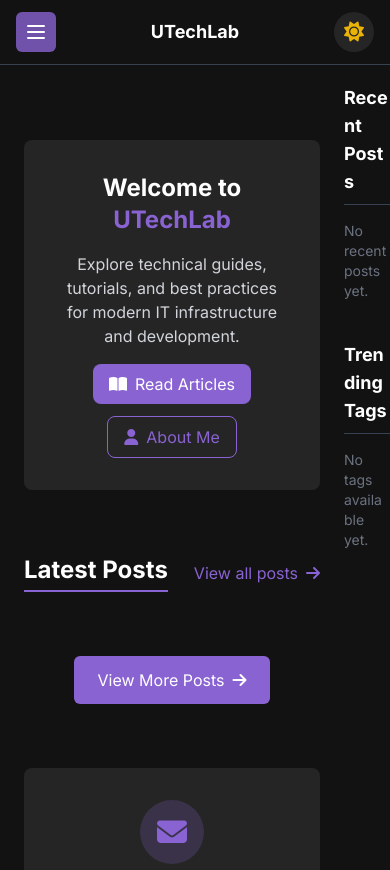
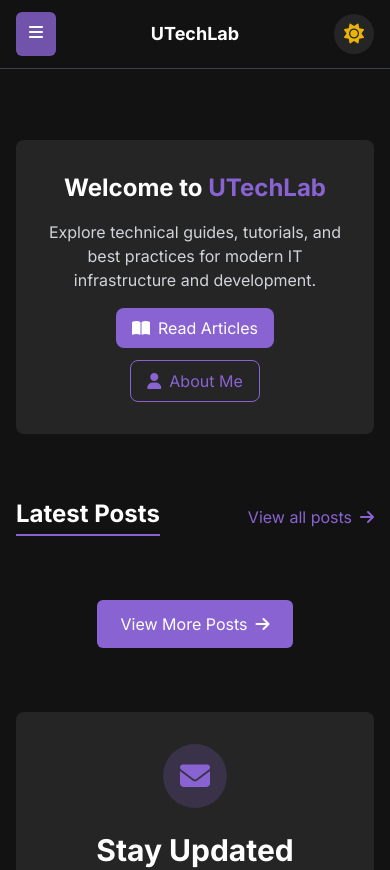
Before and after one commit to utechjapan/MainPortFolioSiteJP, a Next.js app: page / in a window 390 px wide. Shown: the top 870 px of the page. Built offline with nearby package versions, Linux system fonts and the light colour scheme.

Commit message:
Initial commit

```diff
--- a/components/layout/Layout.tsx
+++ b/components/layout/Layout.tsx
@@ -1,5 +1,6 @@
 // components/layout/Layout.tsx
-import React, { ReactNode, useState } from "react";
+import { ReactNode, useState, useEffect } from "react";
+import { useTheme } from "next-themes";
 import Sidebar from "./Sidebar";
 import RightSidebar from "./RightSidebar";
 import MobileMenu from "./MobileMenu";
@@ -16,88 +17,66 @@ interface LayoutProps {
   toc?: TocItem[] | null;
 }
 
-const Layout: React.FC<LayoutProps> = ({
+export default function Layout({
   children,
   rightSidebar = true,
   recentPosts = [],
   tags = [],
   toc = null,
-}) => {
+}: LayoutProps) {
   const [isMobileMenuOpen, setIsMobileMenuOpen] = useState(false);
+  const { theme, resolvedTheme } = useTheme();
+  const [mounted, setMounted] = useState(false);
+
+  useEffect(() => {
+    setMounted(true);
+  }, []);
 
   return (
-    <div className="min-h-screen flex bg-light-bg dark:bg-dark-bg text-gray-900 dark:text-gray-300 transition-colors">
-      {/* Sidebar */}
+    <div className="min-h-screen flex flex-col bg-light-bg dark:bg-dark-bg text-gray-900 dark:text-gray-300 transition-theme">
       <Sidebar isOpen={isMobileMenuOpen} setIsOpen={setIsMobileMenuOpen} />
 
-      {/* Mobile Header with theme toggle */}
-      <div className="fixed top-0 left-0 right-0 z-50 md:hidden bg-light-bg dark:bg-dark-bg border-b border-gray-300 dark:border-gray-700 py-3 px-4 flex justify-between items-center">
+      {/* Mobile Header */}
+      <div className="fixed top-0 left-0 right-0 z-50 md:hidden bg-light-bg dark:bg-dark-bg border-b border-gray-300 dark:border-gray-700 py-3 px-4 flex justify-between items-center transition-theme">
         <button
-          className="p-2 rounded-md bg-primary/80 backdrop-blur-sm text-white hover:bg-primary transition-colors"
+          className="p-2 rounded-md bg-primary/80 text-white hover:bg-primary transition-colors"
           onClick={() => setIsMobileMenuOpen(!isMobileMenuOpen)}
           aria-label="Toggle menu"
         >
           {isMobileMenuOpen ? (
-            <svg
-              xmlns="http://www.w3.org/2000/svg"
-              className="h-6 w-6"
-              fill="none"
-              viewBox="0 0 24 24"
-              stroke="currentColor"
-            >
-              <path
-                strokeLinecap="round"
-                strokeLinejoin="round"
-                strokeWidth={2}
-                d="M6 18L18 6M6 6l12 12"
-              />
-            </svg>
+            <i className="fa-solid fa-times h-6 w-6" aria-hidden="true"></i>
           ) : (
-            <svg
-              xmlns="http://www.w3.org/2000/svg"
-              className="h-6 w-6"
-              fill="none"
-              viewBox="0 0 24 24"
-              stroke="currentColor"
-            >
-              <path
-                strokeLinecap="round"
-                strokeLinejoin="round"
-                strokeWidth={2}
-                d="M4 6h16M4 12h16M4 18h16"
-              />
-            </svg>
+            <i className="fa-solid fa-bars h-6 w-6" aria-hidden="true"></i>
           )}
         </button>
 
-        <span className="text-lg font-bold text-gray-900 dark:text-white">
+        <span className="text-lg font-bold text-gray-900 dark:text-white transition-theme">
           UTechLab
         </span>
 
-        {/* Mobile Theme Toggle remains */}
-        <div className="md:hidden">
-          <ThemeToggle />
-        </div>
+        {mounted && <ThemeToggle />}
       </div>
 
       <MobileMenu isOpen={isMobileMenuOpen} setIsOpen={setIsMobileMenuOpen} />
 
-      {/* No fixed desktop theme toggle */}
-
-      <main className="flex-1 ml-0 md:ml-72 transition-all duration-300 ease-in-out pt-14 md:pt-0">
-        <div className={`p-6 md:p-8 lg:p-10 ${rightSidebar ? "lg:mr-64" : ""}`}>
+      <main className="flex-1 ml-0 md:ml-72 transition-all duration-300 ease-in-out pt-16 md:pt-0">
+        <div
+          className={`p-4 md:p-6 lg:p-8 ${
+            rightSidebar ? "lg:mr-64" : ""
+          } max-w-full overflow-hidden`}
+        >
           {children}
           <Footer />
         </div>
       </main>
 
-      {rightSidebar && (
-        <RightSidebar recentPosts={recentPosts} tags={tags} toc={toc} />
+      {rightSidebar && mounted && (
+        <div className="hidden lg:block w-64 fixed top-0 right-0 h-screen bg-light-sidebar dark:bg-dark-sidebar border-l border-light-border dark:border-gray-700 p-6 overflow-y-auto transition-theme">
+          <RightSidebar recentPosts={recentPosts} tags={tags} toc={toc} />
+        </div>
       )}
 
       <BackToTop />
     </div>
   );
-};
-
-export default Layout;
+}
--- a/components/layout/Sidebar.tsx
+++ b/components/layout/Sidebar.tsx
@@ -2,23 +2,28 @@
 import Link from "next/link";
 import Image from "next/image";
 import { useRouter } from "next/router";
-import React, { useEffect, useState } from "react";
+import { useTheme } from "next-themes";
+import { useEffect, useState } from "react";
 import { siteConfig } from "../../lib/siteConfig";
+import ThemeToggle from "../ui/ThemeToggle"; // Desktop theme toggle
 
 interface SidebarProps {
   isOpen: boolean;
-  setIsOpen: (open: boolean) => void;
+  setIsOpen: (isOpen: boolean) => void;
 }
 
-const Sidebar: React.FC<SidebarProps> = ({ isOpen, setIsOpen }) => {
+export default function Sidebar({ isOpen, setIsOpen }: SidebarProps) {
   const router = useRouter();
+  const { theme } = useTheme();
   const [mounted, setMounted] = useState(false);
 
   useEffect(() => {
     setMounted(true);
   }, []);
 
-  if (!mounted) return null;
+  if (!mounted) {
+    return null;
+  }
 
   return (
     <aside
@@ -101,6 +106,4 @@ const Sidebar: React.FC<SidebarProps> = ({ isOpen, setIsOpen }) => {
       </div>
     </aside>
   );
-};
-
-export default Sidebar;
+}
```
